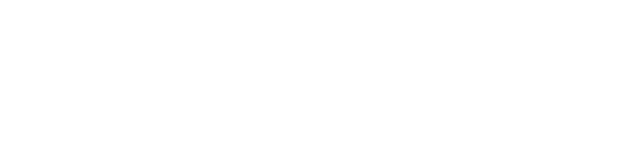
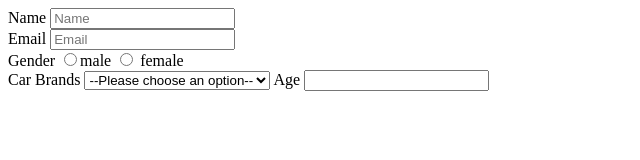
Before and after one commit to acciojob/signup-form-car-AkhileshSrinivas, a website: page main.html in a window 1280 px wide. Shown: the whole page, without its empty margins (0-640 px from the left). Drawn offline with Linux system fonts and the light colour scheme.

Commit message:
created a submission

```diff
--- a/main.html
+++ b/main.html
@@ -8,6 +8,28 @@
 
 <body>
 	<!-- the entire body must be written by student -->
+	<form action="" method="post">
+		<label for="name">Name</label>
+		<input type="text" id="name" name="name" placeholder="Name" required>
+		<br>
+		<label for="email">Email</label>
+		<input type="email" id="email" name="email" placeholder="Email" required>
+		<br>
+		<label for="gender">Gender</label>
+		<input type="radio" id="gender_m" name="gender" value="male">male
+		<input type="radio" id="gender_f" name="gender" value="female"> female
+		<br>
+		<label for="cars">Car Brands</label>
+		<select id="cars" re>
+			<option selected>--Please choose an option--</option>
+			<option>bmw</option>
+			<option>benz</option>
+			<option>lamborgini</option>
+			<option>mustang</option>
+		</select>
+		<label for="age">Age</label>
+		<input type="number" id="age" name="age" required>
+	</form>
     <script type="text/javascript" src="./script.js">
 </script>
 
```
